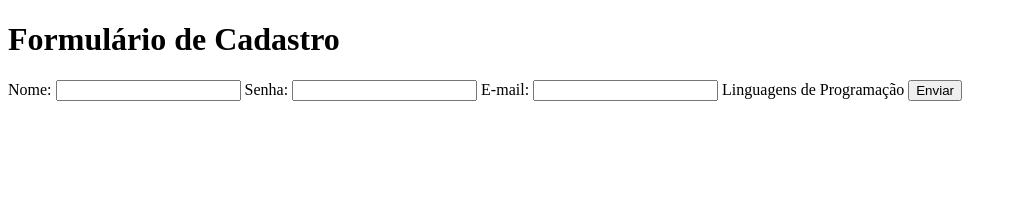
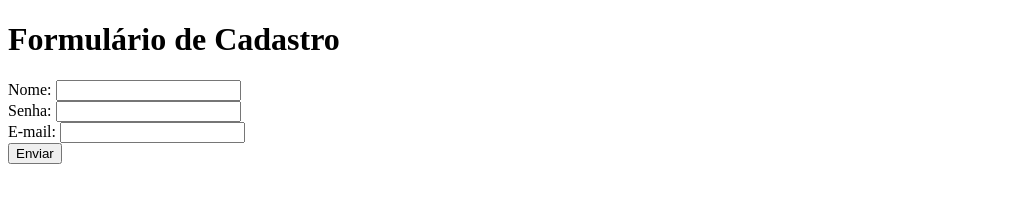
Before and after one commit to Luis-Vscode/Luis-Vscode.github.io, a plain HTML site: page formulario-html/formulario.html in a window 1280 px wide. Shown: the whole page, without its empty margins (0-1017 px from the left). Drawn offline with Linux system fonts and the light colour scheme.

Commit message:
Update formulario.html

```diff
--- a/formulario-html/formulario.html
+++ b/formulario-html/formulario.html
@@ -9,10 +9,9 @@
 <body>
     <h1>Formulário de Cadastro</h1>
     <form action="" method="">
-     Nome: <input type="text">
-     Senha: <input type="password">
-     E-mail: <input type="email">
-     Linguagens de Programação
+     Nome: <input type="text"> <br>
+     Senha: <input type="password"> <br>
+     E-mail: <input type="email"> <br>
      <button>Enviar</button>
     </form>
 
```
